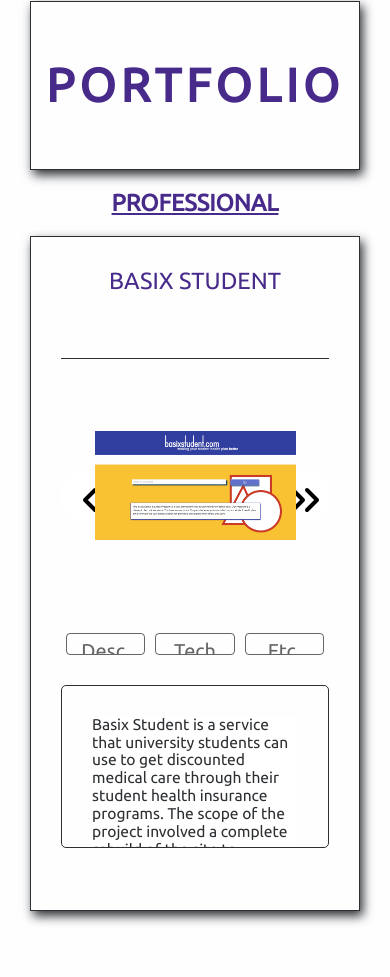
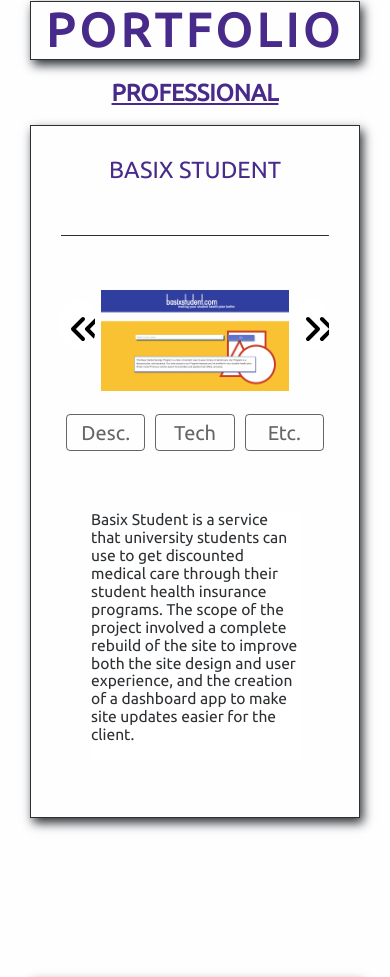
Before and after one commit to andyfry01/portfolio_v2, a website: page index.html in a window 390 px wide. Shown: the part 1273-2250 px from the top of the page. Drawn offline with nearby package versions, Linux system fonts and the light colour scheme; a web font is replaced by a local one.

Commit message:
refactor: general layout changes
layout tweaks to fix sizing in grids and mobile layout responsiveness

```diff
--- a/css/style.css
+++ b/css/style.css
@@ -126,7 +126,7 @@
     }
 
     .portfolio__header, .about__header   {
-      height: 20vh;
+      height: 15vw;
       width: auto;
       display: flex;
       flex-direction: column;
@@ -153,13 +153,13 @@
     }
 
     section.porfolio__professional {
-      height: 200vh;
+      height: auto;
       width: 100%;
       /* background: radial-gradient(var(--altLightBlue), var(--white)); */
 
     }
     section.porfolio__personal {
-      height: 200vh;
+      height: auto;
       width: 100%;
       /* background: radial-gradient(var(--altDarkBlue), var(--white)); */
     }
@@ -178,9 +178,9 @@
     .projectArea__projectContainer {
       display: grid;
       grid-template-columns: repeat(1, 1fr);
-      grid-template-rows: 15% 35% 35%;
+      grid-template-rows: 5rem auto auto;
       grid-row-gap: 30px;
-      height: 80vh;
+      height: auto;
       width: 100%;
       padding: 30px;
       border: 0.5px solid var(--black);
@@ -188,8 +188,6 @@
       box-shadow: 3px 5px 10px var(--black);
       color: var(--black);
       background: var(--white);
-      /* grid-column-start: 1;
-      grid-column-end: 2; */
     }
 
     .projectArea__projectName {
@@ -210,19 +208,18 @@
     .projectArea__projectScreenshot {
       display: grid;
       grid-template-rows: 1fr 60% 1fr;
-      grid-template-columns: 1fr 75% 1fr;
+      grid-template-columns: 1fr 70% 1fr;
       grid-column-start: 1;
       grid-column-end: 2;
       grid-row-start: 2;
       grid-row-end: 3;
-      height: 100%;
       width: 100%;
     }
 
     .projectArea__screenshotNavigation {
       display: grid;
-      grid-template-columns: 60px 1fr 60px;
       grid-template-rows: 1fr 50px 1fr;
+      grid-template-columns: 1fr 75% 1fr;
       grid-column-start: 1;
       grid-column-end: 4;
       grid-row-start: 2;
@@ -239,6 +236,7 @@
       grid-row-end: 3;
       background: rgba(255, 255, 255, 0.5);
       z-index: 5;
+      padding-left: 0 !important;
     }
     .projectArea__screenshotScroller--right {
       grid-column-start: 3;
@@ -247,6 +245,7 @@
       grid-row-end: 3;
       background: rgba(255, 255, 255, 0.5);
       z-index: 5;
+      padding-left: 0 !important;
     }
 
     .projectArea__scrollerChevron {
@@ -258,7 +257,7 @@
       grid-column-end: 3;
       grid-row-start: 2;
       grid-row-end: 3;
-      height: 100%;
+      height: auto;
       width: 100%;
     }
 
@@ -267,12 +266,12 @@
       height: auto;
     }
     .projectArea__img a {
-      position: absolute;
+      /* position: absolute;
       width: 100%;
       height: 100%;
       top: 0;
       left: 0;
-      z-index: 99;
+      z-index: 99; */
     }
 
     .projectArea__projectDescription {
@@ -315,7 +314,6 @@
     .projectArea__descriptionText {
       font-size: 4vw;
       height: 100%;
-      border: 1px solid var(--black);
       border-radius: 5px;
       padding: 30px;
       grid-row-start: 2;
```
